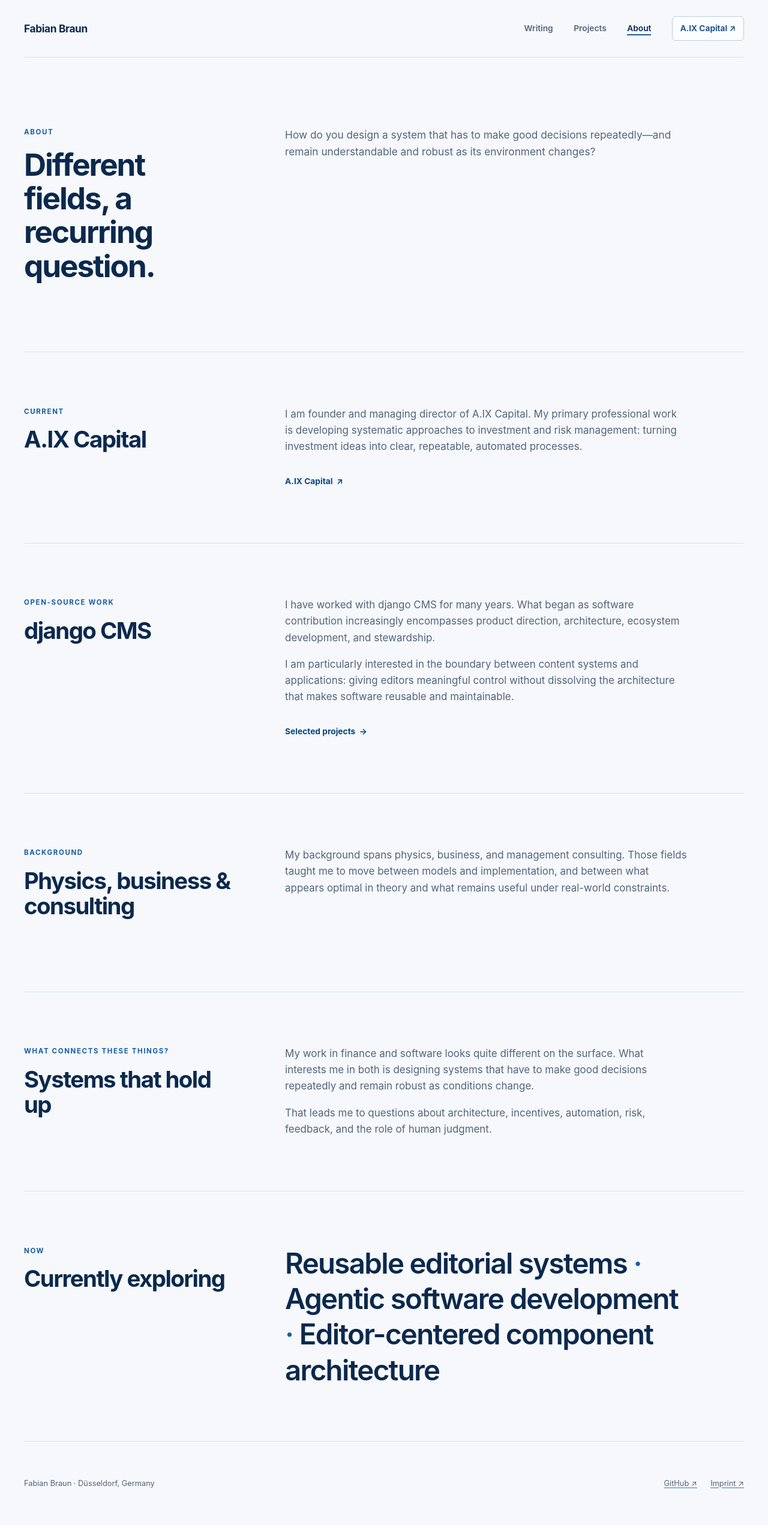
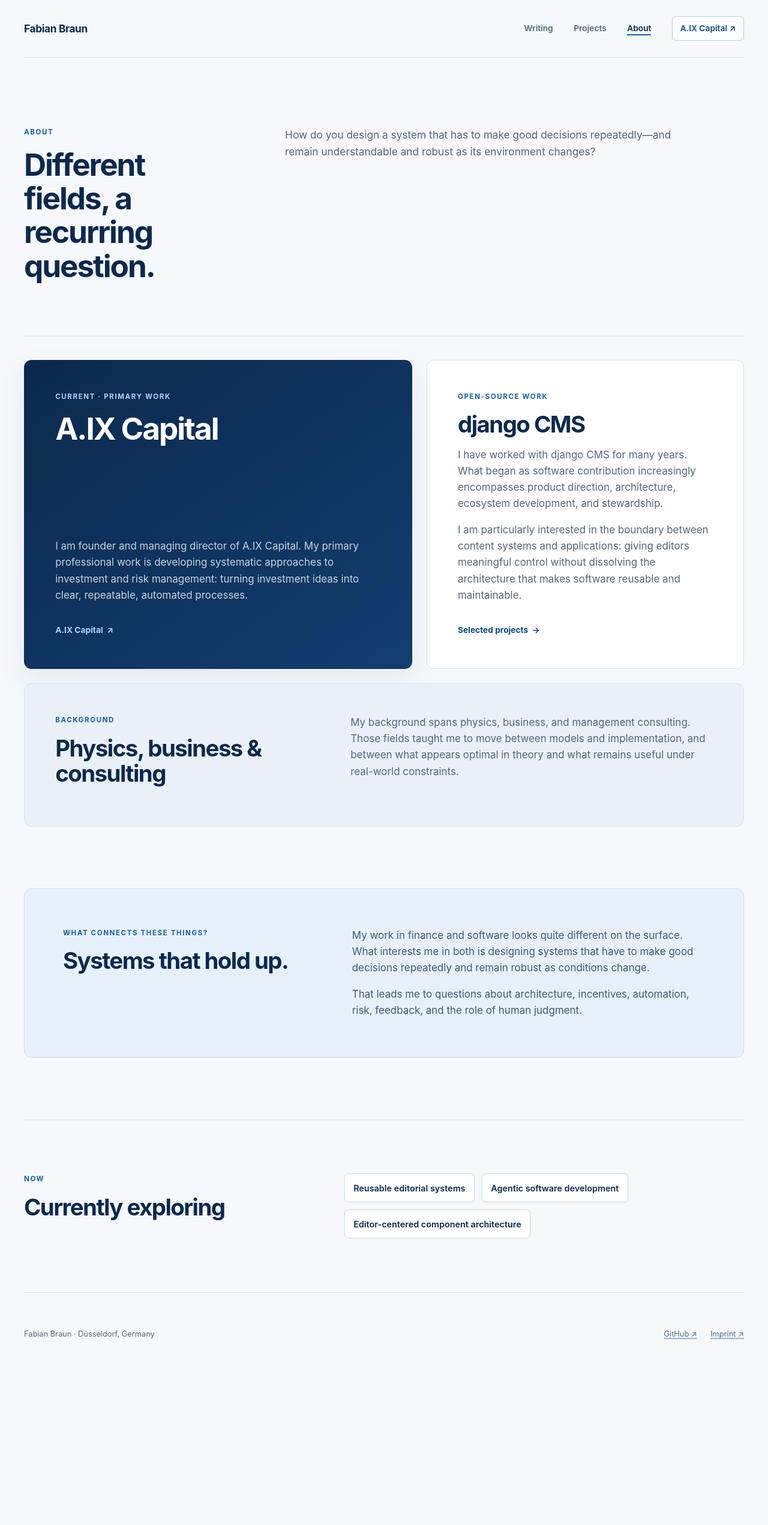
Before and after one commit to fsbraun/fsbraun.github.io, a Jekyll site: the page built from about.md, in a window 1280 px wide. Shown: the whole page at 60% size. Built offline with Jekyll 4.4.1, drawn with Linux system fonts in a browser that asks for light colours; after the commit the page ends 2294 px from its top, so only the background shows below that.

Commit message:
Refine about page layout

```diff
--- a/about.md
+++ b/about.md
@@ -6,7 +6,7 @@
 permalink: /about/
 ---
 
-<header class="page-header">
+<header class="page-header about-header">
   <div class="page-heading">
     <div>
       <p class="eyebrow">About</p>
@@ -16,43 +16,45 @@
   </div>
 </header>
 
-<section class="about-row">
-  <div>
-    <p class="eyebrow">Current</p>
-    <h2>A.IX Capital</h2>
-  </div>
-  <div class="about-copy">
-    <p>I am founder and managing director of A.IX Capital. My primary professional work is developing systematic approaches to investment and risk management: turning investment ideas into clear, repeatable, automated processes.</p>
-    <a class="text-link" href="https://www.aix-capital.com/">A.IX Capital&nbsp; ↗</a>
-  </div>
+<section class="about-overview" aria-label="Professional overview">
+  <article class="about-card about-card-primary">
+    <div>
+      <p class="eyebrow">Current · Primary work</p>
+      <h2>A.IX Capital</h2>
+    </div>
+    <div class="about-copy">
+      <p>I am founder and managing director of A.IX Capital. My primary professional work is developing systematic approaches to investment and risk management: turning investment ideas into clear, repeatable, automated processes.</p>
+      <a class="text-link" href="https://www.aix-capital.com/">A.IX Capital&nbsp; ↗</a>
+    </div>
+  </article>
+
+  <article class="about-card">
+    <div>
+      <p class="eyebrow">Open-source work</p>
+      <h2>django CMS</h2>
+    </div>
+    <div class="about-copy">
+      <p>I have worked with django CMS for many years. What began as software contribution increasingly encompasses product direction, architecture, ecosystem development, and stewardship.</p>
+      <p>I am particularly interested in the boundary between content systems and applications: giving editors meaningful control without dissolving the architecture that makes software reusable and maintainable.</p>
+      <a class="text-link" href="{{ '/projects/' | relative_url }}">Selected projects&nbsp; →</a>
+    </div>
+  </article>
+
+  <article class="about-card about-card-wide">
+    <div>
+      <p class="eyebrow">Background</p>
+      <h2>Physics, business &amp; consulting</h2>
+    </div>
+    <div class="about-copy">
+      <p>My background spans physics, business, and management consulting. Those fields taught me to move between models and implementation, and between what appears optimal in theory and what remains useful under real-world constraints.</p>
+    </div>
+  </article>
 </section>
 
-<section class="about-row">
-  <div>
-    <p class="eyebrow">Open-source work</p>
-    <h2>django CMS</h2>
-  </div>
-  <div class="about-copy">
-    <p>I have worked with django CMS for many years. What began as software contribution increasingly encompasses product direction, architecture, ecosystem development, and stewardship.</p>
-    <p>I am particularly interested in the boundary between content systems and applications: giving editors meaningful control without dissolving the architecture that makes software reusable and maintainable.</p>
-    <a class="text-link" href="{{ '/projects/' | relative_url }}">Selected projects&nbsp; →</a>
-  </div>
-</section>
-
-<section class="about-row">
-  <div>
-    <p class="eyebrow">Background</p>
-    <h2>Physics, business &amp; consulting</h2>
-  </div>
-  <div class="about-copy">
-    <p>My background spans physics, business, and management consulting. Those fields taught me to move between models and implementation, and between what appears optimal in theory and what remains useful under real-world constraints.</p>
-  </div>
-</section>
-
-<section class="about-row">
+<section class="about-connection">
   <div>
     <p class="eyebrow">What connects these things?</p>
-    <h2>Systems that hold up</h2>
+    <h2>Systems that hold up.</h2>
   </div>
   <div class="about-copy">
     <p>My work in finance and software looks quite different on the surface. What interests me in both is designing systems that have to make good decisions repeatedly and remain robust as conditions change.</p>
@@ -60,12 +62,14 @@
   </div>
 </section>
 
-<section class="about-row">
-  <div>
+<section class="about-now">
+  <div class="about-now-heading">
     <p class="eyebrow">Now</p>
     <h2>Currently exploring</h2>
   </div>
-  <div class="about-copy">
-    <p class="topics"><span>Reusable editorial systems</span><span>Agentic software development</span><span>Editor-centered component architecture</span></p>
-  </div>
+  <ul class="topic-list" aria-label="Current areas of exploration">
+    <li>Reusable editorial systems</li>
+    <li>Agentic software development</li>
+    <li>Editor-centered component architecture</li>
+  </ul>
 </section>
--- a/assets/css/style.css
+++ b/assets/css/style.css
@@ -424,17 +424,65 @@
   margin-top: 2rem;
 }
 
-.about-row {
+.about-header {
+  padding-bottom: clamp(3.5rem, 7vw, 6rem);
+}
+
+.about-header .page-heading h1 {
+  max-width: 640px;
+}
+
+.about-overview {
   display: grid;
-  grid-template-columns: minmax(180px, 0.7fr) minmax(0, 1.55fr);
-  gap: clamp(2rem, 7vw, 7rem);
-  padding: clamp(3.5rem, 7vw, 6rem) 0;
+  grid-template-columns: minmax(0, 1.1fr) minmax(340px, 0.9fr);
+  gap: clamp(1rem, 2vw, 1.5rem);
+  padding: clamp(1.5rem, 3vw, 2.5rem) 0 clamp(4rem, 8vw, 7rem);
   border-top: 1px solid var(--line);
 }
 
-.about-row h2 {
+.about-card {
+  display: flex;
+  min-height: 410px;
+  flex-direction: column;
+  justify-content: space-between;
+  padding: clamp(1.75rem, 4vw, 3.25rem);
+  border: 1px solid var(--line);
+  border-radius: 12px;
+  background: var(--surface);
+}
+
+.about-card-primary {
+  border-color: var(--navy);
+  background: linear-gradient(145deg, #0b294d 0%, #123e70 100%);
+  box-shadow: var(--shadow);
+  color: #fff;
+}
+
+.about-card-wide {
+  display: grid;
+  grid-column: 1 / -1;
+  grid-template-columns: minmax(220px, 0.8fr) minmax(0, 1.2fr);
+  gap: clamp(2rem, 7vw, 7rem);
+  min-height: 0;
+  background: var(--paper-deep);
+}
+
+.about-card h2,
+.about-connection h2,
+.about-now h2 {
+  margin-bottom: 1rem;
   color: var(--navy);
   font-size: clamp(1.8rem, 3vw, 2.6rem);
+}
+
+.about-card-primary h2 {
+  color: #fff;
+  font-size: clamp(2.2rem, 4vw, 3.5rem);
+}
+
+.about-card-primary .eyebrow,
+.about-card-primary .text-link {
+  color: #acd3ff;
 }
 
 .about-copy {
@@ -443,8 +491,59 @@
   font-size: 1.06rem;
 }
 
+.about-card-primary .about-copy {
+  color: rgba(255, 255, 255, 0.78);
+}
+
 .about-copy p:last-child {
   margin-bottom: 0;
+}
+
+.about-connection {
+  display: grid;
+  grid-template-columns: minmax(220px, 0.8fr) minmax(0, 1.2fr);
+  gap: clamp(2rem, 7vw, 7rem);
+  margin-bottom: clamp(4rem, 8vw, 7rem);
+  padding: clamp(2rem, 5vw, 4.5rem);
+  border: 1px solid #c5d8ec;
+  border-radius: 12px;
+  background: var(--accent-soft);
+}
+
+.about-connection .about-copy {
+  color: #405873;
+}
+
+.about-now {
+  display: grid;
+  grid-template-columns: minmax(220px, 0.8fr) minmax(0, 1.2fr);
+  gap: clamp(2rem, 7vw, 7rem);
+  align-items: start;
+  padding: clamp(3.5rem, 7vw, 6rem) 0;
+  border-top: 1px solid var(--line);
+}
+
+.about-now-heading h2 {
+  margin-bottom: 0;
+}
+
+.topic-list {
+  display: flex;
+  flex-wrap: wrap;
+  gap: 0.75rem;
+  margin: 0;
+  padding: 0;
+  list-style: none;
+}
+
+.topic-list li {
+  padding: 0.72rem 0.9rem;
+  border: 1px solid #c5d8ec;
+  border-radius: 7px;
+  background: var(--surface);
+  color: var(--navy);
+  font-size: 0.9rem;
+  font-weight: 600;
 }
 
 .article {
@@ -540,14 +639,30 @@
   .section-heading,
   .page-heading,
   .category-section,
-  .about-row {
+  .about-card-wide,
+  .about-connection,
+  .about-now {
     grid-template-columns: 1fr;
   }
 
   .identity-grid,
   .work-grid,
-  .project-grid {
+  .project-grid,
+  .about-overview {
     grid-template-columns: 1fr;
+  }
+
+  .about-overview {
+    padding-top: 1rem;
+  }
+
+  .about-card {
+    min-height: 0;
+    gap: 2.5rem;
+  }
+
+  .about-card-wide {
+    grid-column: auto;
   }
 
   .writing-item {
```
